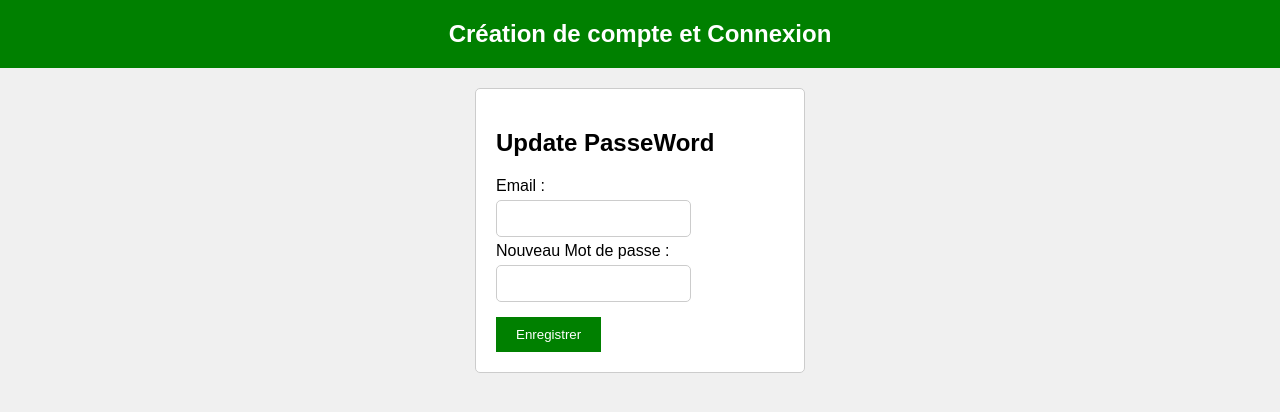
After one commit to imalet/Gestion-des-Taches, a PHP site: page /reset.php in a window 1280 px wide. The commit adds this page. Shown: the top 412 px of the page. Run offline with PHP 8.4, Linux system fonts and the light colour scheme; the visitor is signed in with stand-in values (Sample User, id 1).

Commit message:
Ajout d'un systeme de recuperation de mot de passe

```diff
--- /dev/null
+++ b/reset.php
@@ -0,0 +1,155 @@
+<?php
+require('traitement.php');
+// RESET MOT DE PASSE
+if (isset($_POST['reset'])) {
+
+    $email = filter_var($_POST['email'], FILTER_SANITIZE_EMAIL);
+    $pwd = hash('sha256', $_POST['pwd']);
+
+    if (!empty($email) && !filter_var($email, FILTER_VALIDATE_EMAIL) === true) {
+        echo "Veuillez entrer correctement votre Email";
+    } else {
+
+        // VERIFICATION DE L'EXISTANCE DE L'EMAIL
+        $select = $db->prepare("SELECT * FROM employees WHERE email = :email");
+        $select->bindParam(':email', $email);
+        $select->execute();
+
+        $resultat = $select->fetch(PDO::FETCH_ASSOC);
+
+        if ($resultat == true) {
+            // MODIFICATION DANS LA BASE DE DONNEE
+            $req = $db->prepare("UPDATE employees SET pwd = :pwd WHERE email = :email");
+            $req->bindParam(':pwd', $pwd);
+            $req->bindParam(':email', $email);
+
+            if ($req->execute()) {
+                header('location:login.php');
+
+            }else {
+                echo "Faile";
+            }
+
+        } else {
+            echo "L'email n'existe pas !";
+        }
+    }
+}
+
+
+
+
+?>
+<!DOCTYPE html>
+<html lang="en">
+
+<head>
+    <meta charset="UTF-8">
+    <meta name="viewport" content="width=device-width, initial-scale=1.0">
+    <title>Ma Page</title>
+    <style>
+        body {
+            margin: 0;
+            padding: 0;
+            font-family: Arial, sans-serif;
+            background-color: #f0f0f0;
+
+        }
+
+        input {
+            width: 60%;
+        }
+
+        .navbar {
+            background-color: green;
+            text-align: center;
+            padding: 20px 0;
+        }
+
+        .navbar h1 {
+            color: white;
+            margin: 0;
+            font-size: 24px;
+        }
+
+        .container {
+            display: flex;
+            justify-content: space-around;
+            margin: 20px;
+            width: 50%;
+            margin-left: 25%;
+
+        }
+
+        .form-container {
+            background-color: white;
+            padding: 20px;
+            border: 1px solid #ccc;
+            border-radius: 5px;
+            width: 45%;
+        }
+
+        .form-container input[type="text"],
+        .form-container input[type="email"],
+        .form-container input[type="password"] {
+            width: 60%;
+            padding: 10px;
+            margin: 5px 0;
+            border: 1px solid #ccc;
+            border-radius: 5px;
+        }
+
+        .form-container button {
+            background-color: green;
+            color: white;
+            border: none;
+            padding: 10px 20px;
+            margin-top: 10px;
+            cursor: pointer;
+        }
+
+        .form-container button:hover {
+            background-color: darkgreen;
+        }
+
+        .login-form {
+            border: 1px solid #ccc;
+            border-radius: 5px;
+            padding: 20px;
+        }
+
+        .login-form input[type="text"],
+        .login-form input[type="password"] {
+            width: 100%;
+            padding: 10px;
+            margin: 5px 0;
+            border: 1px solid #ccc;
+            border-radius: 5px;
+        }
+    </style>
+</head>
+
+<body>
+    <div class="navbar">
+        <h1>Création de compte et Connexion</h1>
+    </div>
+    <div class="container">
+        <div class="form-container">
+            <h2>Update PasseWord</h2>
+            <form action="" method="post">
+                <div>
+                    <label for="email">Email :</label> <br>
+                    <input type="email" id="email" name="email" required>
+                </div>
+                <div>
+                    <label for="motdepasse">Nouveau Mot de passe :</label> <br>
+                    <input type="password" id="motdepasse" name="pwd" required>
+                </div>
+
+                <button name="reset" type="submit">Enregistrer</button>
+            </form>
+        </div>
+    </div>
+</body>
+
+</html>
--- a/taskdetails.php
+++ b/taskdetails.php
@@ -14,6 +14,8 @@ if (isset($_POST['delete'])) {
     $req = $db->prepare("DELETE FROM tasks WHERE id = :id ");
     $req->bindParam(':id', $_POST['id']);
     $req->execute();
+
+    header('location: taskdetails.php');
 }
 
 // MODIFIER UNE TACHE
--- a/traitement.php
+++ b/traitement.php
@@ -129,7 +129,6 @@ try {
         }
     }
 
-
 } catch (PDOException $e) {
     echo "Faile Connexion" . $e->getMessage();
 }
```
